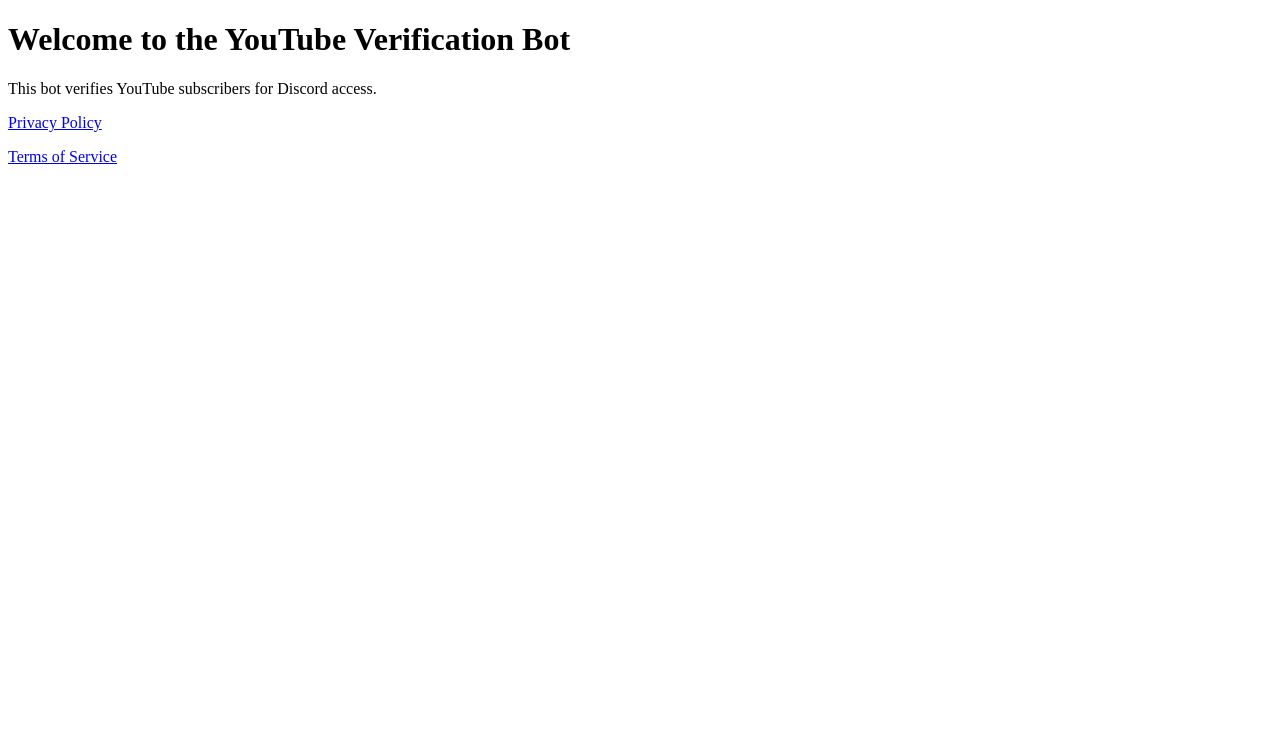
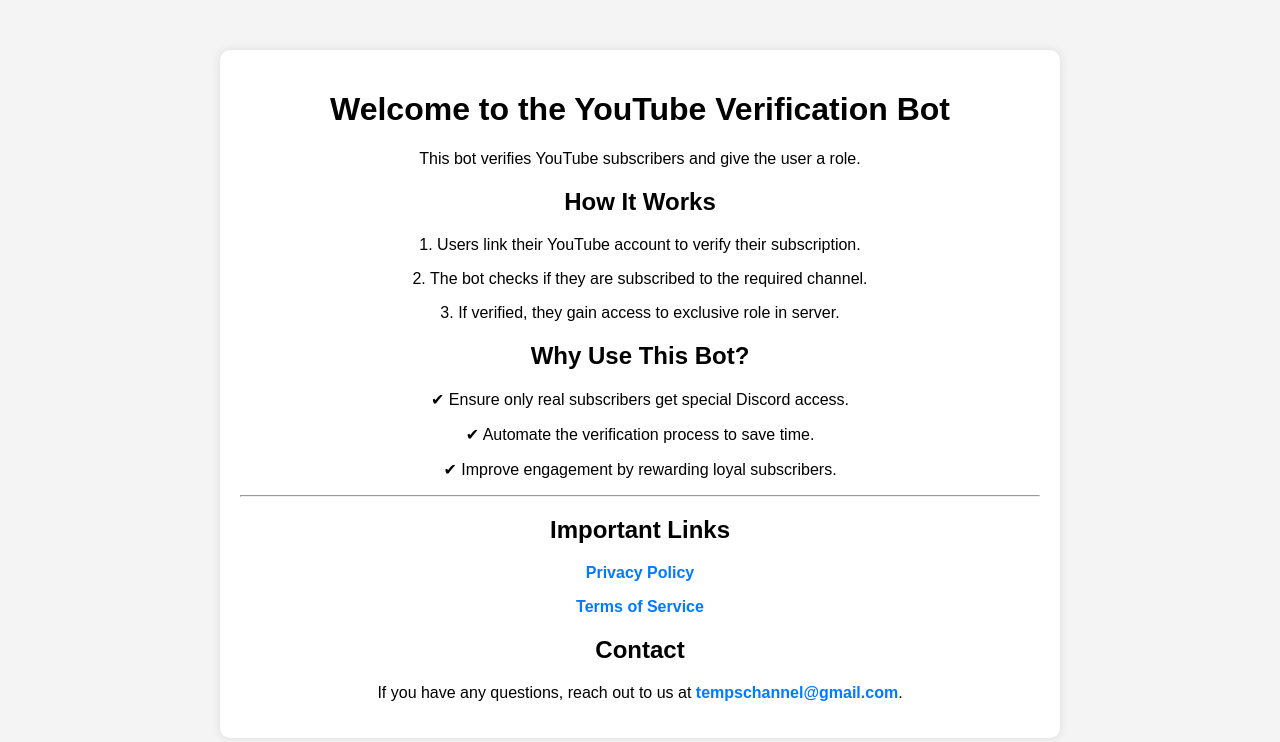
Before and after one commit to errtypenull/SubVerifyBot, a plain HTML site: page docs/index.html in a window 1280 px wide. Drawn offline with Linux system fonts and the light colour scheme.

Commit message:
Update index.html

```diff
--- a/docs/index.html
+++ b/docs/index.html
@@ -1,13 +1,59 @@
 <!DOCTYPE html>
-<html>
+<html lang="en">
 <head>
-    <title>Discord YouTube Verification Bot</title>
-    <meta name="google-site-verification" content="QM1q4ORmNTBaRUUrPBetx4AUY2XTZpQv78VAKkW732U" />
+    <meta charset="UTF-8">
+    <meta name="viewport" content="width=device-width, initial-scale=1.0">
+    <meta name="description" content="YouTube Subscription Verification Discord Bot.">
+    <meta name="google-site-verification" content="YOUR_VERIFICATION_CODE_HERE">
+    <title>YouTube Verification Bot</title>
+    <style>
+        body {
+            font-family: Arial, sans-serif;
+            text-align: center;
+            margin: 0;
+            padding: 0;
+            background-color: #f4f4f4;
+        }
+        .container {
+            max-width: 800px;
+            margin: 50px auto;
+            background: white;
+            padding: 20px;
+            border-radius: 10px;
+            box-shadow: 0px 0px 10px rgba(0, 0, 0, 0.1);
+        }
+        a {
+            color: #007BFF;
+            text-decoration: none;
+            font-weight: bold;
+        }
+        a:hover {
+            text-decoration: underline;
+        }
+    </style>
 </head>
 <body>
-    <h1>Welcome to the YouTube Verification Bot</h1>
-    <p>This bot verifies YouTube subscribers for Discord access.</p>
-    <p><a href="https://gist.github.com/errtypenull/f959f2877a142ddf66df2b5ef9150d47">Privacy Policy</a></p>
-    <p><a href="https://gist.github.com/errtypenull/dfd02f87732749a1802d831a49e448bb">Terms of Service</a></p>
+    <div class="container">
+        <h1>Welcome to the YouTube Verification Bot</h1>
+        <p>This bot verifies YouTube subscribers and give the user a role.</p>
+
+        <h2>How It Works</h2>
+        <p>1. Users link their YouTube account to verify their subscription.</p>
+        <p>2. The bot checks if they are subscribed to the required channel.</p>
+        <p>3. If verified, they gain access to exclusive role in server.</p>
+
+        <h2>Why Use This Bot?</h2>
+        <p>✔ Ensure only real subscribers get special Discord access.</p>
+        <p>✔ Automate the verification process to save time.</p>
+        <p>✔ Improve engagement by rewarding loyal subscribers.</p>
+
+        <hr>
+        <h2>Important Links</h2>
+        <p><a href="privacy.html">Privacy Policy</a></p>
+        <p><a href="terms.html">Terms of Service</a></p>
+
+        <h2>Contact</h2>
+        <p>If you have any questions, reach out to us at <a href="mailto:tempschannel@gmail.com">tempschannel@gmail.com</a>.</p>
+    </div>
 </body>
 </html>
```
